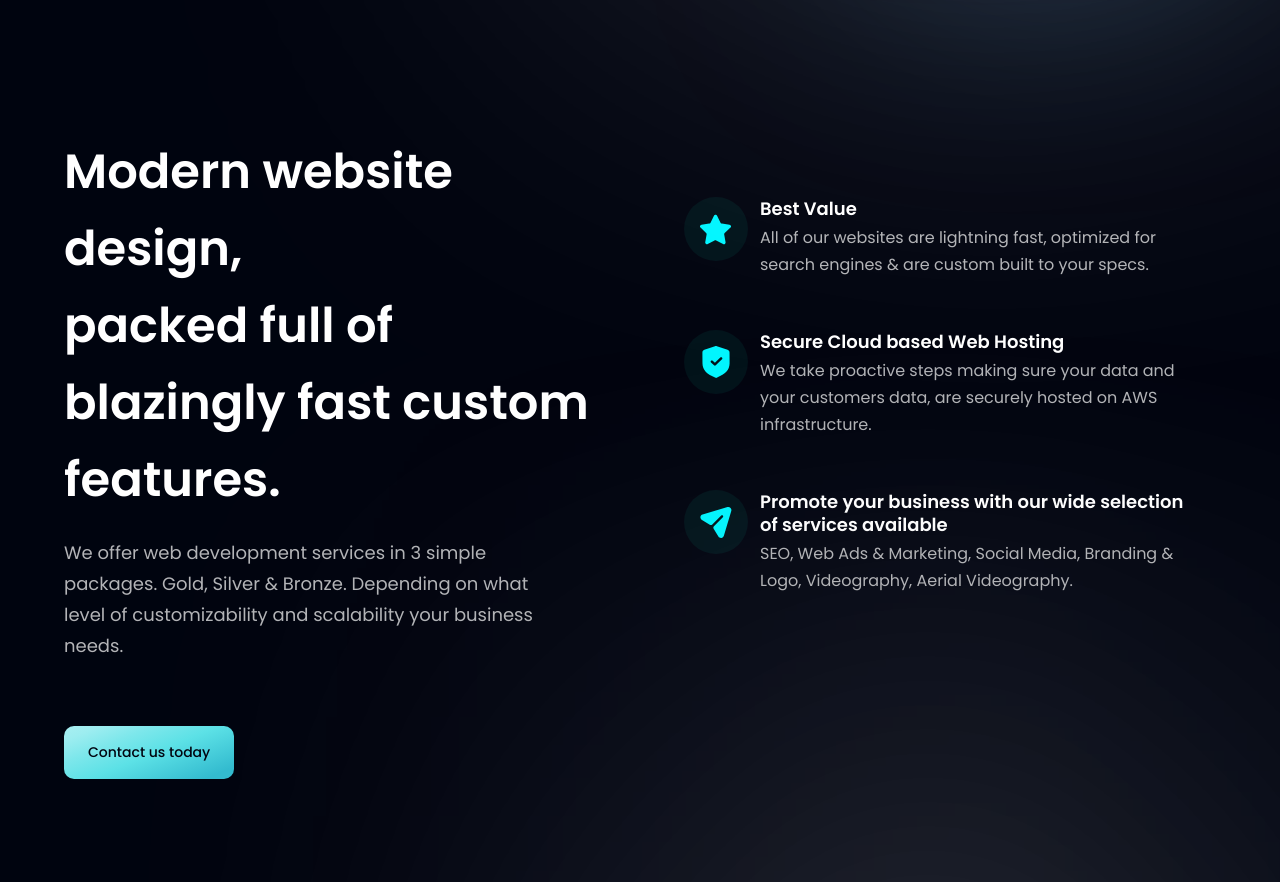
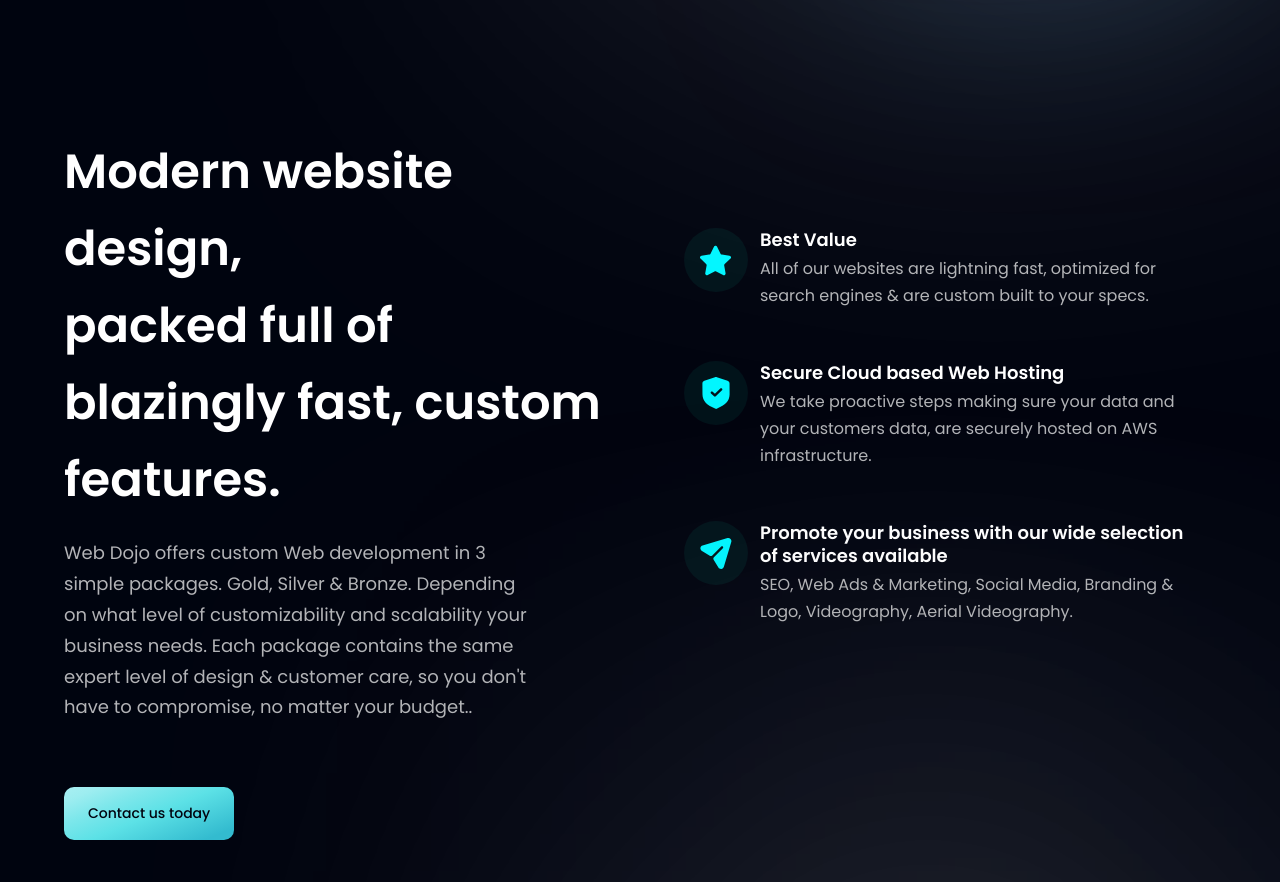
Before and after one commit to MattWalker1/WebDojo.ca, a React (Vite) app: page / in a window 1280 px wide. Shown: the part 1060-1942 px from the top of the page. Built offline with nearby package versions, Linux system fonts and the light colour scheme.

Commit message:
services text edit

```diff
--- a/src/components/Services.jsx
+++ b/src/components/Services.jsx
@@ -24,9 +24,9 @@ const Services = () => {
     <section id="features" className={layout.section}>
 
         <div className={layout.sectionInfo}>
-          <h2 className={styles.heading2}> Modern website design,<br className="sm:block hidden"/> packed full of blazingly fast custom features.</h2>
-          <p className={`${styles.paragraph} max-w-[470px] mt-5`}>We offer web development services in 3 simple packages. Gold, Silver & Bronze.
-          Depending on what level of customizability and scalability your business needs.</p>
+          <h2 className={styles.heading2}> Modern website design,<br className="sm:block hidden"/> packed full of blazingly fast, custom features.</h2>
+          <p className={`${styles.paragraph} max-w-[470px] mt-5`}>Web Dojo offers custom Web development in 3 simple packages. Gold, Silver & Bronze.
+          Depending on what level of customizability and scalability your business needs. Each package contains the same expert level of design & customer care, so you don't have to compromise, no matter your budget..</p>
         </div>
 
         <div className={`${layout.sectionImg} flex-col`}>
```
